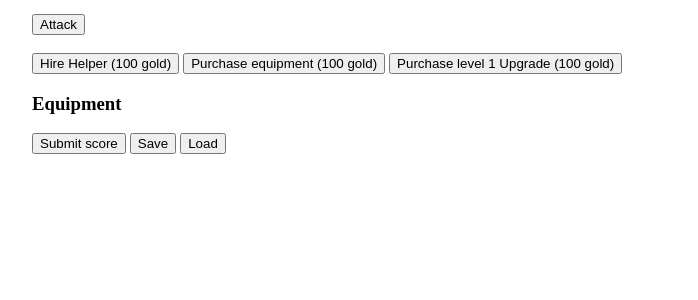
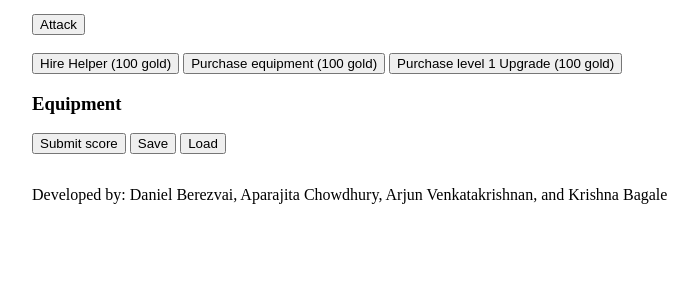
Before and after one commit to 3ICE/wsd17-DAAK, a PHP site: page / in a window 1280 px wide. Shown: the part 423-723 px from the top of the page, without its empty margins (208-906 px from the left). Run offline with PHP 8.4, Linux system fonts and the light colour scheme.

Commit message:
Gold and css changed

```diff
--- a/index.php
+++ b/index.php
@@ -202,6 +202,7 @@
 		<button id="submit_score">Submit score</button>
 		<button id="save">Save</button>
 		<button id="load">Load</button><br />
+		<div id="footer">Developed by: Daniel Berezvai, Aparajita Chowdhury, Arjun Venkatakrishnan, and Krishna Bagale</div>
 	</div>
 </body>
 </html>
--- a/style.css
+++ b/style.css
@@ -13,3 +13,7 @@
 	padding: 1em;
 
 }
+#footer{
+	padding-top: 2em;
+	border-top: 1px #222;
+}
```
Also changed, not shown: 2 other files.
